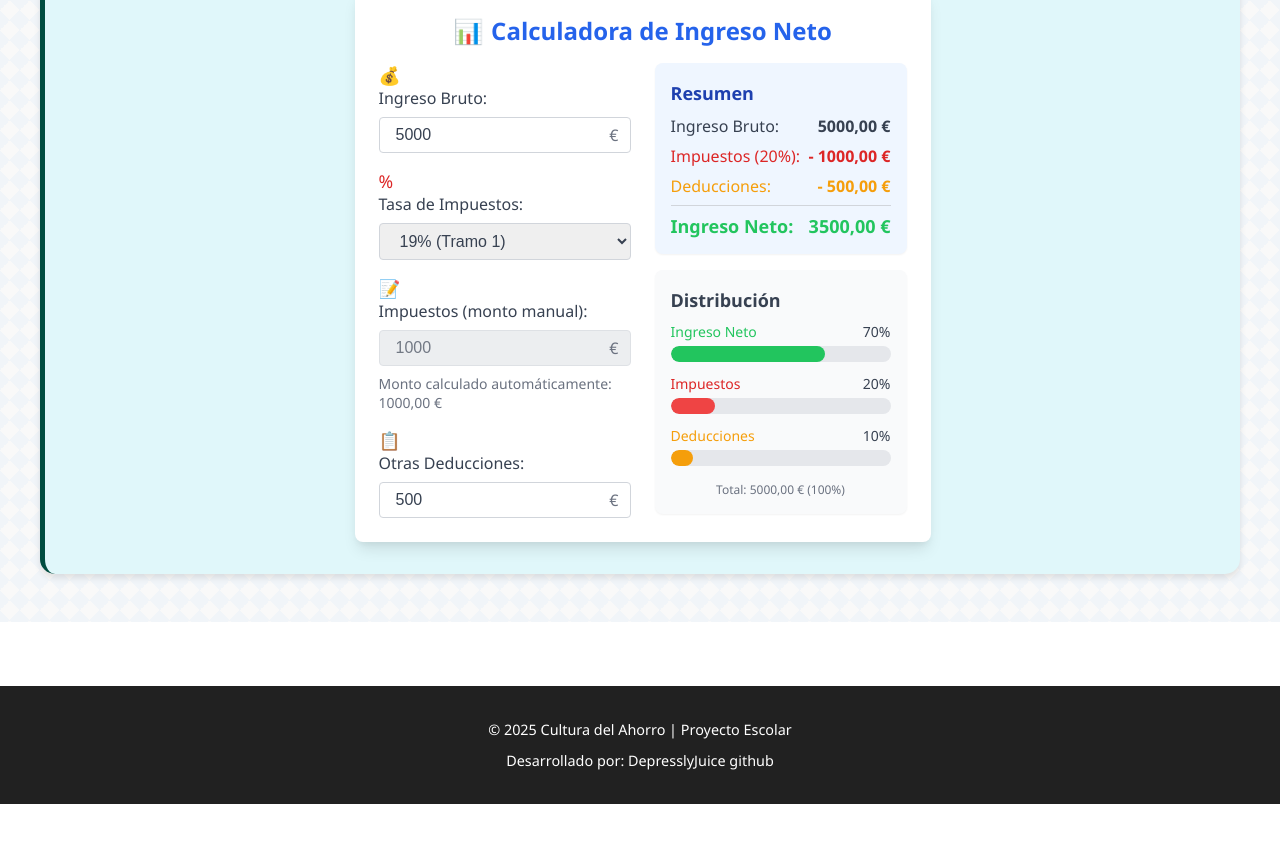
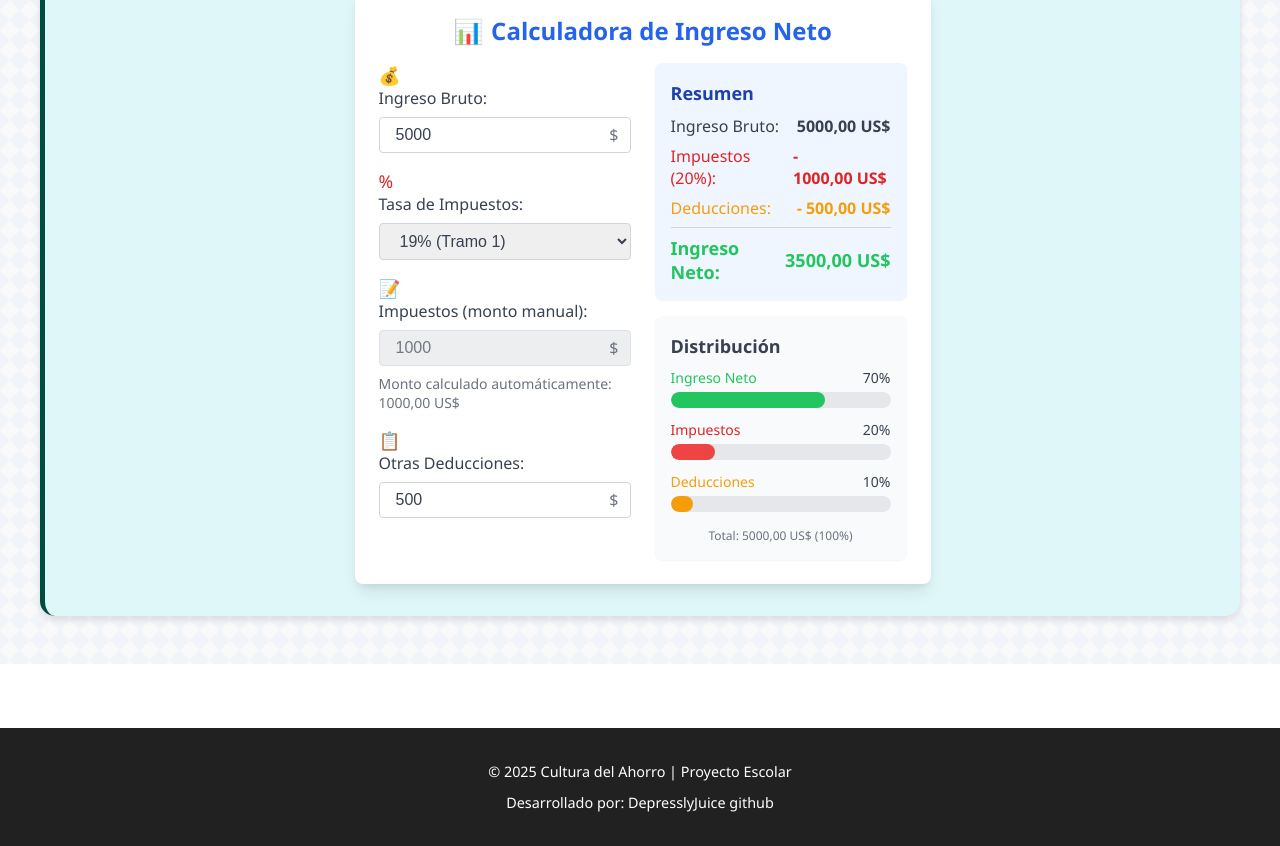
Before and after one commit to DepresslyJuice/SemillaFinanciera, a React (Vite) app: page /temas/Gastos in a window 1280 px wide. Shown: the part 3760-4606 px from the top of the page. Before the commit the page ends 4564 px from the top, so only its background shows below. Built offline with nearby package versions, Linux system fonts and the light colour scheme; a small style sheet from the web is missing.

Commit message:
Correcciones calculadora simbolo dolar

```diff
--- a/src/components/NetIncomeCalculator.tsx
+++ b/src/components/NetIncomeCalculator.tsx
@@ -29,7 +29,7 @@ const NetIncomeCalculator: React.FC = () => {
     const formatCurrency = (value: number): string => {
         return new Intl.NumberFormat('es-ES', {
             style: 'currency',
-            currency: 'EUR',
+            currency: 'USD',
             minimumFractionDigits: 2
         }).format(value);
     };
@@ -132,7 +132,7 @@ const NetIncomeCalculator: React.FC = () => {
                                 min="0"
                                 className="styled-input" // Añade una clase base para inputs
                             />
-                            <span className="currency-symbol">€</span> {/* Clase para el símbolo */}
+                            <span className="currency-symbol">$</span> {/* Clase para el símbolo */}
                         </div>
                     </div>
 
@@ -193,7 +193,7 @@ const NetIncomeCalculator: React.FC = () => {
                                 className="styled-input"
                                 disabled={!state.customTaxRate} // Deshabilita si no es tasa personalizada
                             />
-                            <span className="currency-symbol">€</span> {/* Clase para el símbolo */}
+                            <span className="currency-symbol">$</span> {/* Clase para el símbolo */}
                         </div>
                         {!state.customTaxRate && state.taxRate > 0 && (
                             <p className="tax-calculated-note">
@@ -221,7 +221,7 @@ const NetIncomeCalculator: React.FC = () => {
                                 min="0"
                                 className="styled-input"
                             />
-                            <span className="currency-symbol">€</span> {/* Clase para el símbolo */}
+                            <span className="currency-symbol">$</span> {/* Clase para el símbolo */}
                         </div>
                     </div>
                 </div>
```
